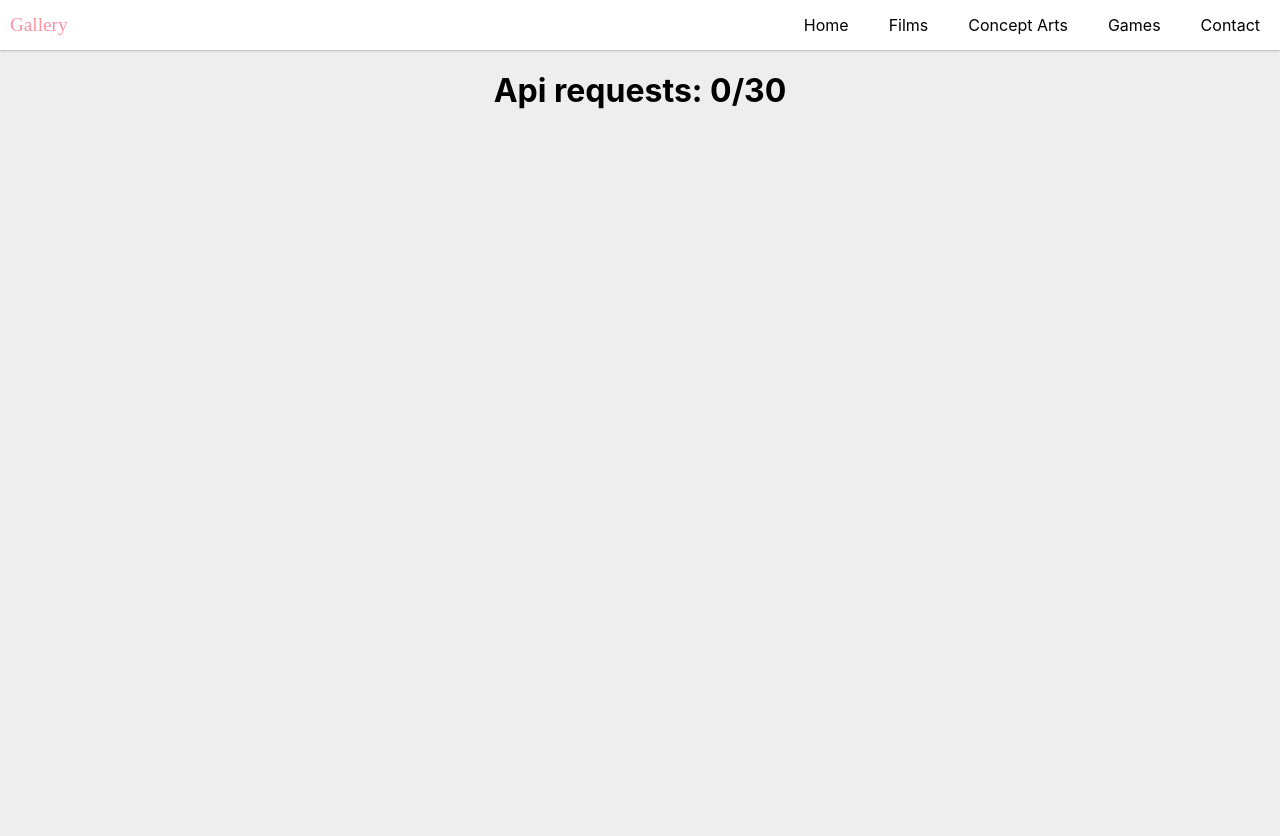
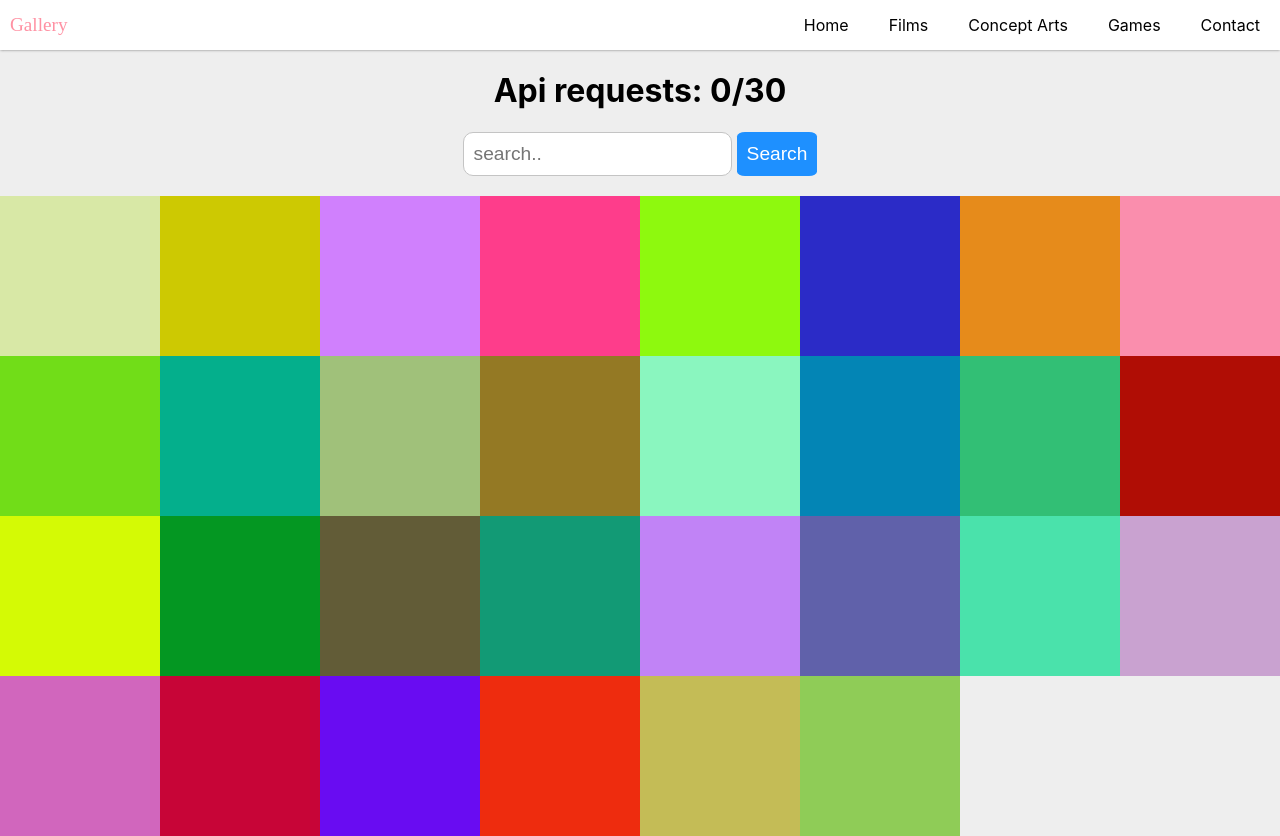
Before and after one commit to NEARworld/gallery, a React (Create React App) app: page / in a window 1280 px wide. Before the commit the page ends 800 px from the top, so only its background shows below. Built offline with nearby package versions, Linux system fonts and the light colour scheme; the HTML template or start-up script is replaced by a standard one; a web font is replaced by a local one.

Commit message:
feat: search input with React hook useRef

```diff
--- a/src/components/Gallery/Gallery.scss
+++ b/src/components/Gallery/Gallery.scss
@@ -1,6 +1,7 @@
-.container {
+.container-gallery {
   display: grid;
   grid-template-columns: repeat(8, 1fr);
+  margin-top: 20px;
   .card {
     width: 100%;
     aspect-ratio: 1;
--- a/src/components/Gallery/Gallery.tsx
+++ b/src/components/Gallery/Gallery.tsx
@@ -15,19 +15,25 @@ export default function Gallery() {
             .catch(err => console.log(err))
     }, [])
 
-    // function randomRGB(): string {
-    //     return `rgb(${Math.floor(Math.random() * 255)},
-    //     ${Math.floor(Math.random() * 255)},
-    //     ${Math.floor(Math.random() * 255)})`
-    // }
+    function randomRGB(): string {
+        return `rgb(${Math.floor(Math.random() * 255)},
+        ${Math.floor(Math.random() * 255)},
+        ${Math.floor(Math.random() * 255)})`
+    }
 
     return (
-        <div className="container">
+        <div className="container-gallery">
             {
                 images?.map((data, index) => (
                     <div key={index} className="card" style={{
-                        // backgroundColor: randomRGB(),
                         backgroundImage: `url(${data.urls.regular})`
+                    }}></div>
+                ))
+            }
+            {
+                Array.from({ length: 30 }).map((data, index) => (
+                    <div key={index} className="card" style={{
+                        backgroundColor: randomRGB(),
                     }}></div>
                 ))
             }
--- /dev/null
+++ b/src/components/Search/Search.scss
@@ -0,0 +1,25 @@
+.container-search {
+  display: flex;
+  justify-content: center;
+
+  input {
+    font-size: larger;
+    border: 1px solid rgb(196, 196, 196);
+    border-radius: 10px;
+    padding: 10px;
+  }
+
+  button {
+    background-color: dodgerblue;
+    color: white;
+    border-radius: 10%;
+    border: none;
+    margin-left: 5px;
+    padding: 10px 10px;
+    font-size: larger;
+  }
+  button:hover {
+    cursor: pointer;
+    background-color: rgb(0, 115, 230);
+  }
+}
--- /dev/null
+++ b/src/components/Search/Search.tsx
@@ -0,0 +1,17 @@
+import { useRef } from "react"
+import './Search.scss'
+
+export default function Search() {
+    const inputEl = useRef<HTMLInputElement>(null);
+
+    function handleClick() {
+        inputEl.current!.focus();
+    }
+
+    return (
+        <div className="container-search">
+            <input type='text' ref={inputEl} placeholder='search..' />
+            <button onClick={handleClick}>Search</button>
+        </div>
+    )
+}
--- a/src/pages/Home/Home.tsx
+++ b/src/pages/Home/Home.tsx
@@ -1,13 +1,14 @@
 import { useEffect, useState } from "react";
 import Count from "../../components/Count/Count";
 import Gallery from "../../components/Gallery/Gallery";
+import Search from "../../components/Search/Search";
 
 function Home() {
-    const [image, setImage] = useState('');
 
     return (
         <>
             <Count />
+            <Search />
             <Gallery />
         </>
     );
```
